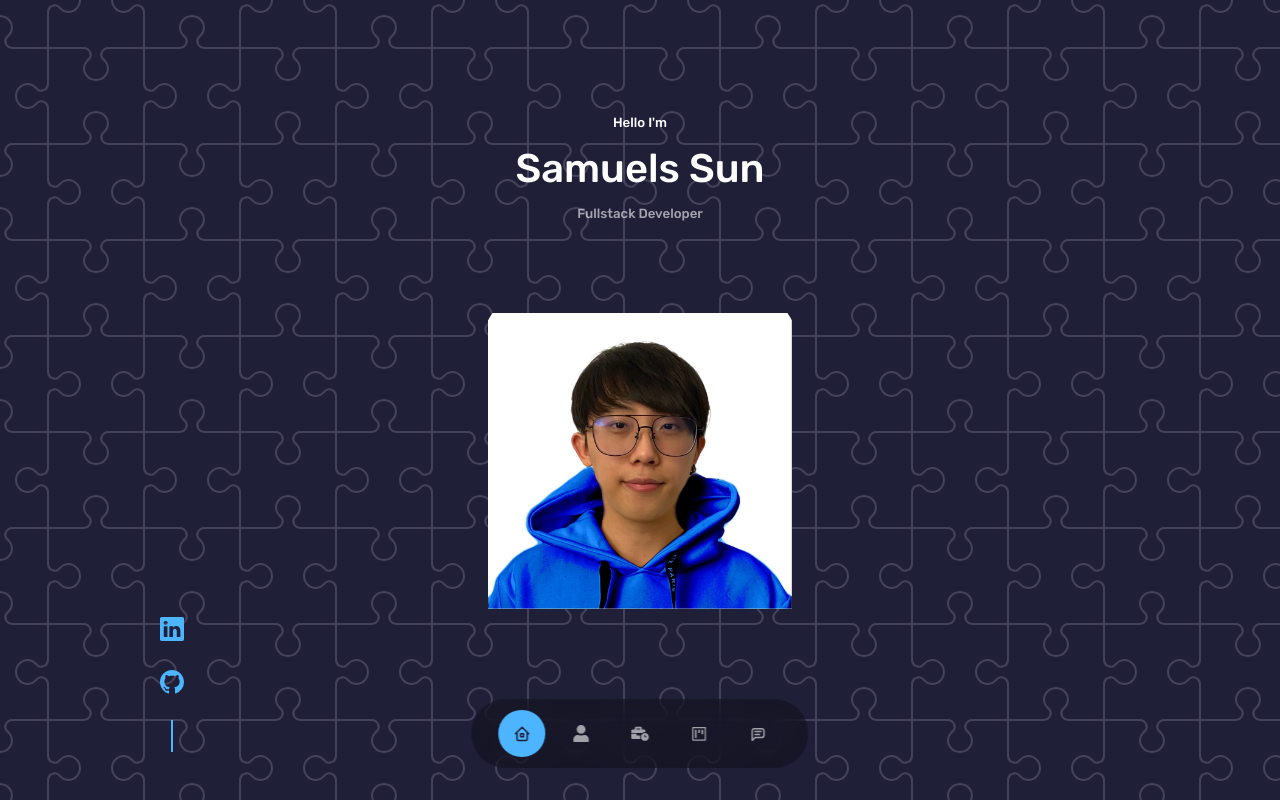
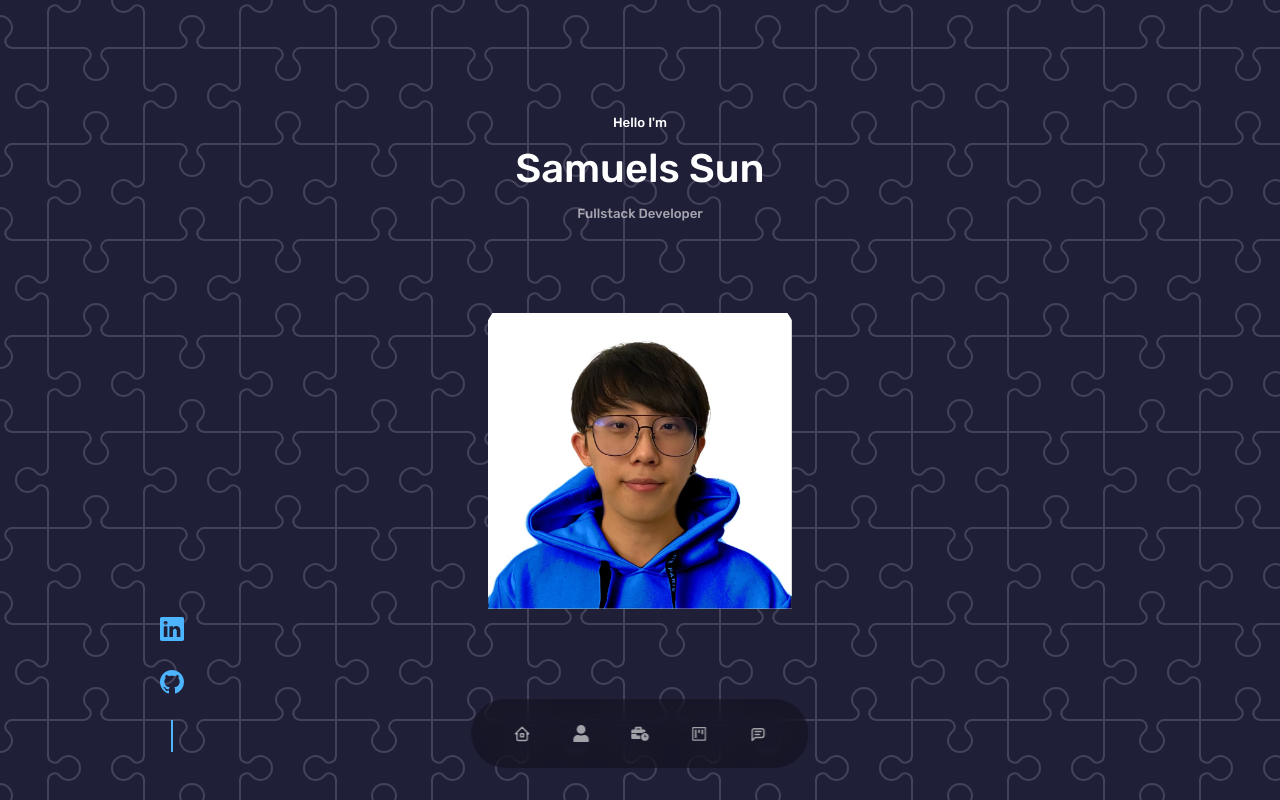
Before and after one commit to SikYinSun/portfolio, a React (Create React App) app: page / in a window 1280 px wide. Shown: the top 800 px of the page. Built offline with nearby package versions, Linux system fonts and the light colour scheme.

Commit message:
Fixed href for home in Nav bar

```diff
--- a/src/components/Nav/Nav.jsx
+++ b/src/components/Nav/Nav.jsx
@@ -11,7 +11,7 @@ export default function Nav() {
   const [activeNav, setActiveNav] = useState('#');
   return (
     <nav>
-      <a href='#' onClick={() => setActiveNav('#')} className={activeNav === '#' ? 'active' : ''}><TbHome2 /></a>
+      <a href='#home' onClick={() => setActiveNav('#home')} className={activeNav === '#home' ? 'active' : ''}><TbHome2 /></a>
       <a href='#about' onClick={() => setActiveNav('#about')} className={activeNav === '#about' ? 'active' : ''}><FaUser /></a>
       <a href='#experience' onClick={() => setActiveNav('#experience')} className={activeNav === '#experience' ? 'active' : ''}><FaBusinessTime /></a>
       <a href='#project' onClick={() => setActiveNav('#project')} className={activeNav === '#project' ? 'active' : ''}><AiOutlineProject /></a>
```
